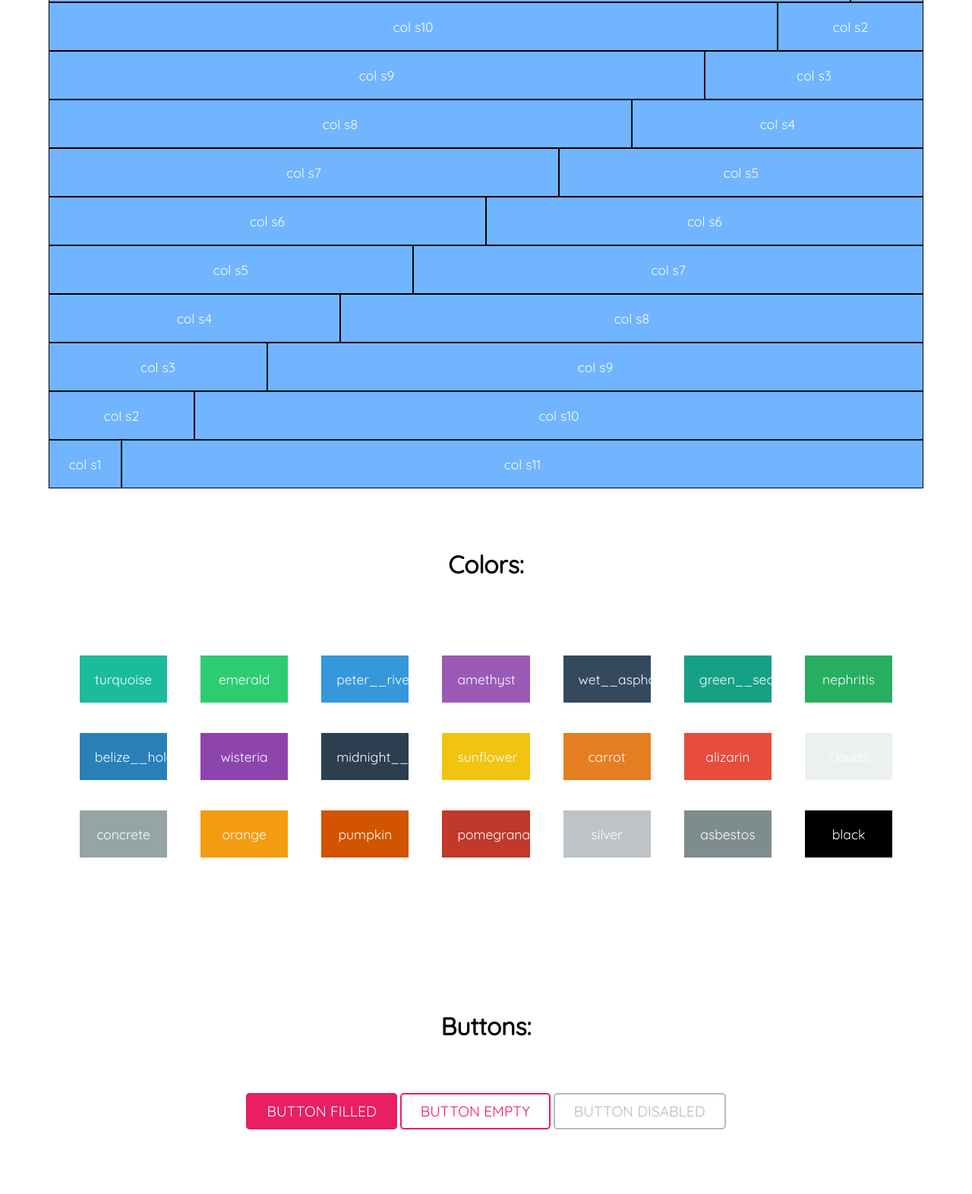
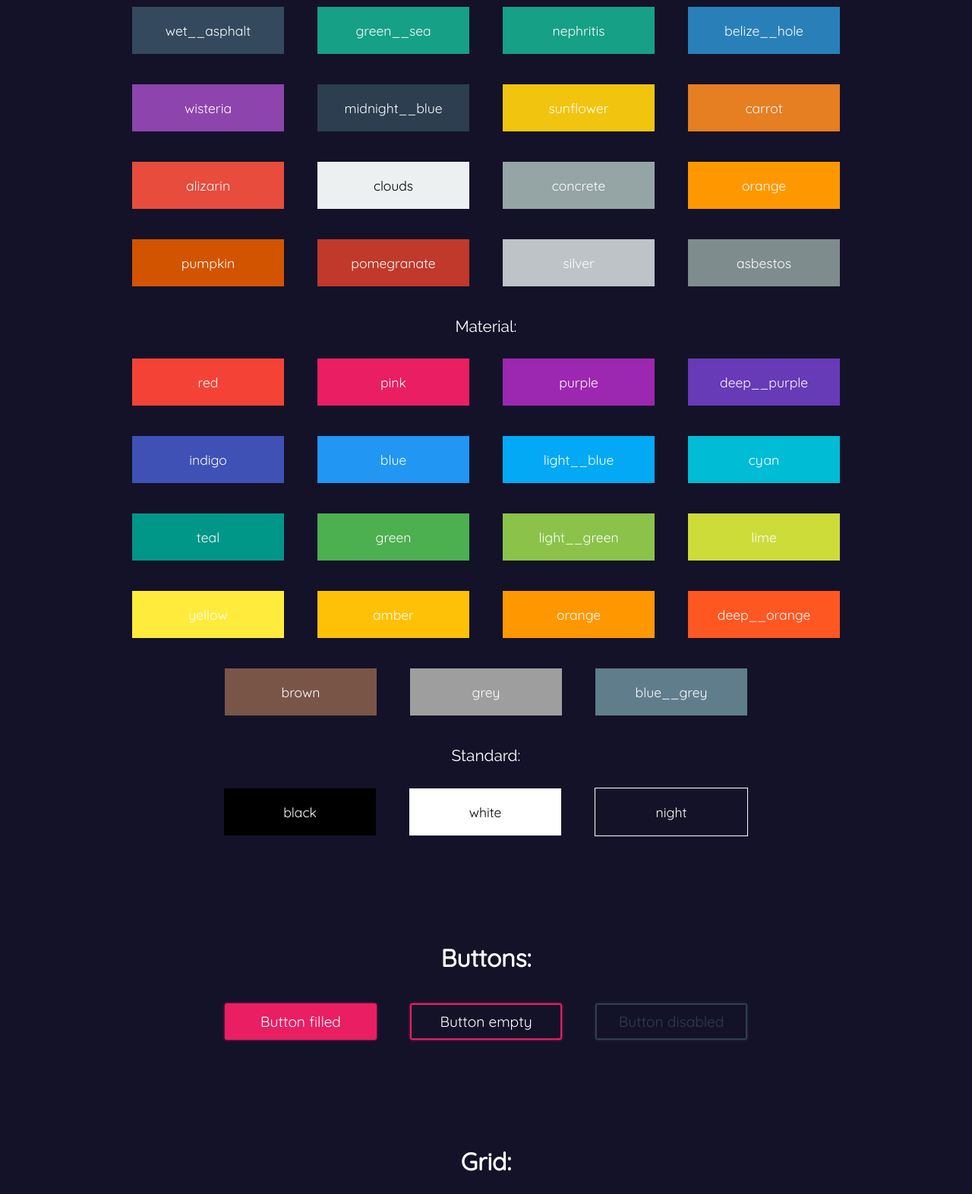
Before and after one commit to Mannhattan/breeze, a plain HTML site: page Index.html in a window 1280 px wide. Shown: the part 509-2081 px from the top of the page at 76% size. Before the commit the page ends 2034 px from the top, so only its background shows below. Drawn offline with Linux system fonts and the light colour scheme.

Commit message:
#23 Added material and standard colors, GH Page fix

```diff
--- a/Index.html
+++ b/Index.html
@@ -8,11 +8,75 @@
         <link rel="shortcut icon" type="image/png" href="breeze.png"/>
 	</head>
     <body>
-        <div class="container__wide">
-            <h1>Grid:</h1>
+        <div class="container__small">
+            <img src="breeze.png">
+            <!-- <h2>Breeze</h2> -->
+            <h3>Swift as breeze CSS & JS Framework</h3>
         </div>
 
         <div class="container__wide">
+            <h1>Colors:</h1>
+
+            <h2>Flat:</h2>
+            <div class="container__inline turquoise"><p>turquoise</p></div>
+            <div class="container__inline emerald"><p>emerald</p></div>
+            <div class="container__inline peter__river"><p>peter__river</p></div>
+            <div class="container__inline amethyst"><p>amethyst</p></div>
+            <div class="container__inline wet__asphalt"><p>wet__asphalt</p></div>
+            <div class="container__inline green__sea"><p>green__sea</p></div>
+            <div class="container__inline nephritis"><p>nephritis</p></div>
+            <div class="container__inline belize__hole"><p>belize__hole</p></div>
+            <div class="container__inline wisteria"><p>wisteria</p></div>
+            <div class="container__inline midnight__blue"><p>midnight__blue</p></div>
+            <div class="container__inline sunflower"><p>sunflower</p></div>
+            <div class="container__inline carrot"><p>carrot</p></div>
+            <div class="container__inline alizarin"><p>alizarin</p></div>
+            <div class="container__inline clouds"><p>clouds</p></div>
+            <div class="container__inline concrete"><p>concrete</p></div>
+            <div class="container__inline orange"><p>orange</p></div>
+            <div class="container__inline pumpkin"><p>pumpkin</p></div>
+            <div class="container__inline pomegranate"><p>pomegranate</p></div>
+            <div class="container__inline silver"><p>silver</p></div>
+            <div class="container__inline asbestos"><p>asbestos</p></div>
+
+            <h2>Material:</h2>
+            <div class="container__inline red"><p>red</p></div>
+            <div class="container__inline pink"><p>pink</p></div>
+            <div class="container__inline purple"><p>purple</p></div>
+            <div class="container__inline deep__purple"><p>deep__purple</p></div>
+            <div class="container__inline indigo"><p>indigo</p></div>
+            <div class="container__inline blue"><p>blue</p></div>
+            <div class="container__inline light__blue"><p>light__blue</p></div>
+            <div class="container__inline cyan"><p>cyan</p></div>
+            <div class="container__inline teal"><p>teal</p></div>
+            <div class="container__inline green"><p>green</p></div>
+            <div class="container__inline light__green"><p>light__green</p></div>
+            <div class="container__inline lime"><p>lime</p></div>
+            <div class="container__inline yellow"><p>yellow</p></div>
+            <div class="container__inline amber"><p>amber</p></div>
+            <div class="container__inline orange"><p>orange</p></div>
+            <div class="container__inline deep__orange"><p>deep__orange</p></div>
+            <div class="container__inline brown"><p>brown</p></div>
+            <div class="container__inline grey"><p>grey</p></div>
+            <div class="container__inline blue__grey"><p>blue__grey</p></div>
+
+            <h2>Standard:</h2>
+            <div class="container__inline black"><p>black</p></div>
+            <div class="container__inline white"><p>white</p></div>
+            <div class="container__inline night"><p>night</p></div>
+        </div>
+
+        <div class="container__wide">
+            <h1>Buttons:</h1>
+
+            <div class="container__inline"><a class="button filled">Button filled</a></div>
+            <div class="container__inline"><a class="button empty">Button empty</a></div>
+            <div class="container__inline"><a class="button disabled">Button disabled</a></div>
+        </div>
+
+        <div class="container__wide">
+            <h1>Grid:</h1>
+
             <h2>Standard 12 column grid:</h2>
 
             <div class="grid row">
@@ -29,11 +93,8 @@
                 <div class="col s1"><p>11</p></div>
                 <div class="col s1"><p>12</p></div>
             </div>
-        </div>
 
-        <div class="container__wide">
             <h2>Grid elements:</h2>
-
             <div class="grid row">
                 <div class="col s12"><p>col s12</p></div>
             </div>
@@ -82,44 +143,5 @@
                 <div class="col s11"><p>col s11</p></div>
             </div>
         </div>
-
-        <div class="container__wide">
-            <h1>Colors:</h1>
-        </div>
-
-        <div class="container__wide">
-            <div class="container__inline turquoise"><p>turquoise</p></div>
-            <div class="container__inline emerald"><p>emerald</p></div>
-            <div class="container__inline peter__river"><p>peter__river</p></div>
-            <div class="container__inline amethyst"><p>amethyst</p></div>
-            <div class="container__inline wet__asphalt"><p>wet__asphalt</p></div>
-            <div class="container__inline green__sea"><p>green__sea</p></div>
-            <div class="container__inline nephritis"><p>nephritis</p></div>
-            <div class="container__inline belize__hole"><p>belize__hole</p></div>
-            <div class="container__inline wisteria"><p>wisteria</p></div>
-            <div class="container__inline midnight__blue"><p>midnight__blue</p></div>
-            <div class="container__inline sunflower"><p>sunflower</p></div>
-            <div class="container__inline carrot"><p>carrot</p></div>
-            <div class="container__inline alizarin"><p>alizarin</p></div>
-            <div class="container__inline clouds"><p>clouds</p></div>
-            <div class="container__inline concrete"><p>concrete</p></div>
-            <div class="container__inline orange"><p>orange</p></div>
-            <div class="container__inline pumpkin"><p>pumpkin</p></div>
-            <div class="container__inline pomegranate"><p>pomegranate</p></div>
-            <div class="container__inline silver"><p>silver</p></div>
-            <div class="container__inline asbestos"><p>asbestos</p></div>
-            <div class="container__inline black"><p>black</p></div>
-            <div class="container__inline white"><p>white</p></div>
-        </div>
-
-        <div class="container__wide">
-            <h1>Buttons:</h1>
-        </div>
-
-        <div class="container__wide">
-            <a href="#" class="button filled">Button filled</a>
-            <a href="#" class="button empty">Button empty</a>
-            <a href="#" class="button disabled">Button disabled</a>
-        </div>
     </body>
 </html>
--- a/components/_buttons.scss
+++ b/components/_buttons.scss
@@ -1,45 +1,44 @@
 .button {
+    display: block;
     width: auto;
     padding: 10px 25px;
     color: $white;
-    border: 2px solid $accent-pink;
-    border-radius: 5px;
+    border-radius: 3px;
     font-size: 1.2em;
-    text-transform: uppercase;
     text-decoration: none;
-    transition: .5s ease-in-out;
+    transition: .3s ease-in-out;
 }
 
 .filled {
-    background-color: $accent-pink;
+    border: 2px solid $pink;
+    box-shadow: 0 0 3px $pink;
+    background-color: $pink;
     color: $white;
 
     &:hover {
-        transition: .5s ease-in-out;
-        color: $accent-pink;
-        background-color: $white;
+        transition: .3s ease-in-out;
+        background-color: transparent;
+        cursor: pointer;
     }
 }
 
 .empty {
-    background-color: $white;
-    color: $accent-pink;
+    border: 2px solid $pink;
+    box-shadow: 0 0 3px $pink;
+    background-color: transparent;
 
     &:hover {
-        transition: .5s ease-in-out;
+        transition: .3s ease-in-out;
         color: $white;
-        background-color: $accent-pink;
+        background-color: $pink;
+        cursor: pointer;
     }
 }
 
 .disabled {
-    color: $dark-grey;
-    border: 2px solid $dark-grey;
+    color: $wet__asphalt;
+    box-shadow: 0 0 3px $wet__asphalt;
+    border: 2px solid $wet__asphalt;
     cursor: default;
-    opacity: .4;
-
-    &:hover {
-        color: $dark-grey;
-        background-color: $white;
-    }
+    opacity: .8;
 }
--- a/components/_headers.scss
+++ b/components/_headers.scss
@@ -1,7 +1,8 @@
 h1 {
 	font-family: $font-quicksand;
 	text-align: center !important;
-	padding: 30px;
+	padding: 70px 0 20px 0;
+	color: #fff;
 
 	&.left {
 		text-align: left;
--- a/layout/_containers.scss
+++ b/layout/_containers.scss
@@ -1,10 +1,7 @@
 .container__wide {
 	width: 90%;
 	height: auto;
-	margin-left: auto;
-	margin-right: auto;
-	margin-top: 50px;
-	margin-bottom: 50px;
+	margin: 50px auto 50px auto;
 	text-align: center;
 }
 
@@ -18,6 +15,5 @@
 .container__small {
 	width: 30%;
 	height: auto;
-	margin-left: auto;
-	margin-right: auto;
+	margin: 30px auto 30px auto;
 }
--- a/layout/_grid.scss
+++ b/layout/_grid.scss
@@ -19,7 +19,7 @@
 }
 
 .col {
-	background-color: rgb(113, 180, 255);
+	background-color: $peter__river;
 
 	&.s12 {
 		width: 99.99%;
--- a/layout/_temp.scss
+++ b/layout/_temp.scss
@@ -1,11 +1,25 @@
+body {
+    background-color: #141228;
+}
+
 h2 {
     font-family: $font-raleway;
     font-size: 1.3em;
     text-align: center;
     font-weight: 100;
-    color: #000;
+    color: #fff;
+    padding-top: 20px;
+    padding-bottom: 10px;
+}
+
+h3 {
+    font-family: $font-raleway;
+    font-size: 1.1em;
+    text-align: center;
+    font-weight: 100;
+    color: #fff;
     // padding-top: 50px;
-    padding-bottom: 10px;
+    padding-top: 10px;
 }
 
 p {
@@ -18,7 +32,6 @@ p {
     padding: 20px;
 }
 
-
 a {
     font-family: $font-quicksand;
 	font-size: 1.1em;
@@ -26,13 +39,29 @@ a {
 	font-weight: 100;
 }
 
-
 .container__inline {
     display: inline-block;
-    width: 10%;
+    width: 200px;
     margin: 20px;
 
     p {
         border: none;
     }
 }
+
+.white, .clouds {
+    p {
+        color: #000 !important;
+    }
+}
+
+.night {
+    border: 1px solid $white;
+}
+
+img {
+    display: block;
+    width: 100px;
+    height: 100px;
+    margin: 0 auto 0 auto;
+}
--- a/settings/_colors.scss
+++ b/settings/_colors.scss
@@ -1,78 +1,183 @@
-//colors
+//flat colors
+$turquoise: #1abc9c;
+$emerald: #2ecc71;
+$peter__river: #3498db;
+$amethyst: #9b59b6;
+$wet__asphalt: #34495e;
 
-$white: #fff;
-$black: #000;
-$dark-grey: #455A64;
-$accent-blue: #29B6F6;
-$accent-pink: #E91E63;
-$accent-amber: #FFC107;
-$accent-purple: #9C27B0;
+$green__sea: #16a085;
+$nephritis: #16a085;
+$belize__hole: #2980b9;
+$wisteria: #8e44ad;
+$midnight__blue: #2c3e50;
+
+$sunflower: #f1c40f;
+$carrot: #e67e22;
+$alizarin: #e74c3c;
+$clouds: #ecf0f1;
+$concrete: #95a5a6;
+
+$orange: #f39c12;
+$pumpkin: #d35400;
+$pomegranate: #c0392b;
+$silver: #bdc3c7;
+$asbestos: #7f8c8d;
+
+.turquoise {
+    background-color: $turquoise !important;
+}
+.emerald {
+    background-color: $emerald !important;
+}
+.peter__river {
+    background-color: $peter__river !important;
+}
+.amethyst {
+    background-color: $amethyst !important;
+}
+.wet__asphalt {
+    background-color: $wet__asphalt !important;
+}
+
+.green__sea {
+    background-color: $green__sea !important;
+}
+.nephritis {
+    background-color: $nephritis !important;
+}
+.belize__hole {
+    background-color: $belize__hole !important;
+}
+.wisteria {
+    background-color: $wisteria !important;
+}
+.midnight__blue {
+    background-color: $midnight__blue !important;
+}
+
+.sunflower {
+    background-color: $sunflower !important;
+}
+.carrot {
+    background-color: $carrot !important;
+}
+.alizarin {
+    background-color: $alizarin !important;
+}
+.clouds {
+    background-color: $clouds !important;
+}
+.concrete {
+    background-color: $concrete !important;
+}
+
+.orange {
+    background-color: $orange !important;
+}
+.pumpkin {
+    background-color: $pumpkin !important;
+}
+.pomegranate {
+    background-color: $pomegranate !important;
+}
+.silver {
+    background-color: $silver !important;
+}
+.asbestos {
+    background-color: $asbestos !important;
+}
 
 
 
-.turquoise {
-    background-color: #1abc9c !important;
+
+
+//material colors
+$red:#f44336;
+$pink:#E91E63;
+$purple:#9C27B0;
+$deep__purple:#673AB7;
+$indigo:#3F51B5;
+$blue:#2196F3;
+$light__blue:#03A9F4;
+$cyan:#00BCD4;
+$teal:#009688;
+$green:#4CAF50;
+$light__green:#8BC34A;
+$lime:#CDDC39;
+$yellow:#FFEB3B;
+$amber:#FFC107;
+$orange:#FF9800;
+$deep__orange:#FF5722;
+$brown:#795548;
+$grey:#9E9E9E;
+$blue__grey:#607D8B;
+
+.red {
+    background-color: $red !important;
 }
-.emerald {
-    background-color: #2ecc71 !important;
+.pink {
+    background-color: $pink !important;
 }
-.peter__river {
-    background-color: #3498db !important;
+.purple {
+    background-color: $purple !important;
 }
-.amethyst {
-    background-color: #9b59b6 !important;
+.deep__purple {
+    background-color: $deep__purple !important;
 }
-.wet__asphalt {
-    background-color: #34495e !important;
+.indigo {
+    background-color: $indigo !important;
+}
+.blue {
+    background-color: $blue !important;
+}
+.light__blue {
+    background-color: $light__blue !important;
+}
+.cyan {
+    background-color: $cyan !important;
+}
+.teal {
+    background-color: $teal !important;
+}
+.green {
+    background-color: $green !important;
+}
+.light__green {
+    background-color: $light__green !important;
+}
+.lime {
+    background-color: $lime !important;
+}
+.yellow {
+    background-color: $yellow !important;
+}
+.amber {
+    background-color: $amber !important;
+}
+.orange {
+    background-color: $orange !important;
+}
+.deep__orange {
+    background-color: $deep__orange !important;
+}
+.brown {
+    background-color: $brown !important;
+}
+.grey {
+    background-color: $grey !important;
+}
+.blue__grey {
+    background-color: $blue__grey !important;
 }
 
-.green__sea {
-    background-color: #16a085 !important;
-}
-.nephritis {
-    background-color: #27ae60 !important;
-}
-.belize__hole {
-    background-color: #2980b9 !important;
-}
-.wisteria {
-    background-color: #8e44ad !important;
-}
-.midnight__blue {
-    background-color: #2c3e50 !important;
-}
 
-.sunflower {
-    background-color: #f1c40f !important;
-}
-.carrot {
-    background-color: #e67e22 !important;
-}
-.alizarin {
-    background-color: #e74c3c !important;
-}
-.clouds {
-    background-color: #ecf0f1 !important;
-}
-.concrete {
-    background-color: #95a5a6 !important;
-}
 
-.orange {
-    background-color: #f39c12 !important;
-}
-.pumpkin {
-    background-color: #d35400 !important;
-}
-.pomegranate {
-    background-color: #c0392b !important;
-}
-.silver {
-    background-color: #bdc3c7 !important;
-}
-.asbestos {
-    background-color: #7f8c8d !important;
-}
+
+
+//standard colors
+$night: #141228;
+$white: #fff;
+$black: #000;
 
 .black {
     background-color: #000 !important;
@@ -80,3 +185,6 @@ $accent-purple: #9C27B0;
 .white {
     background-color: #fff !important;
 }
+.night {
+    background-color: $night !important;
+}
```
Also changed, not shown: main.css, 2 other files.
